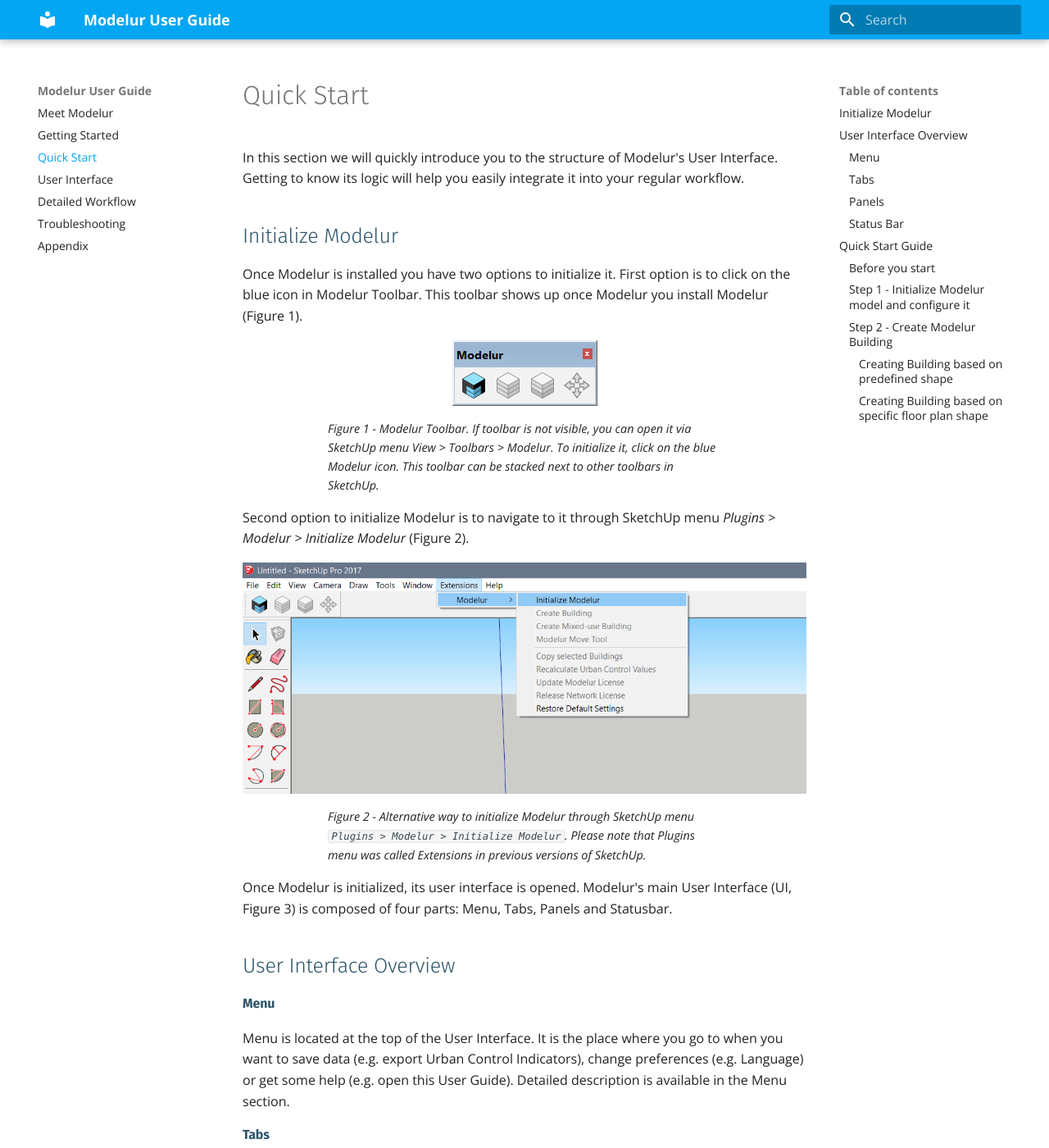
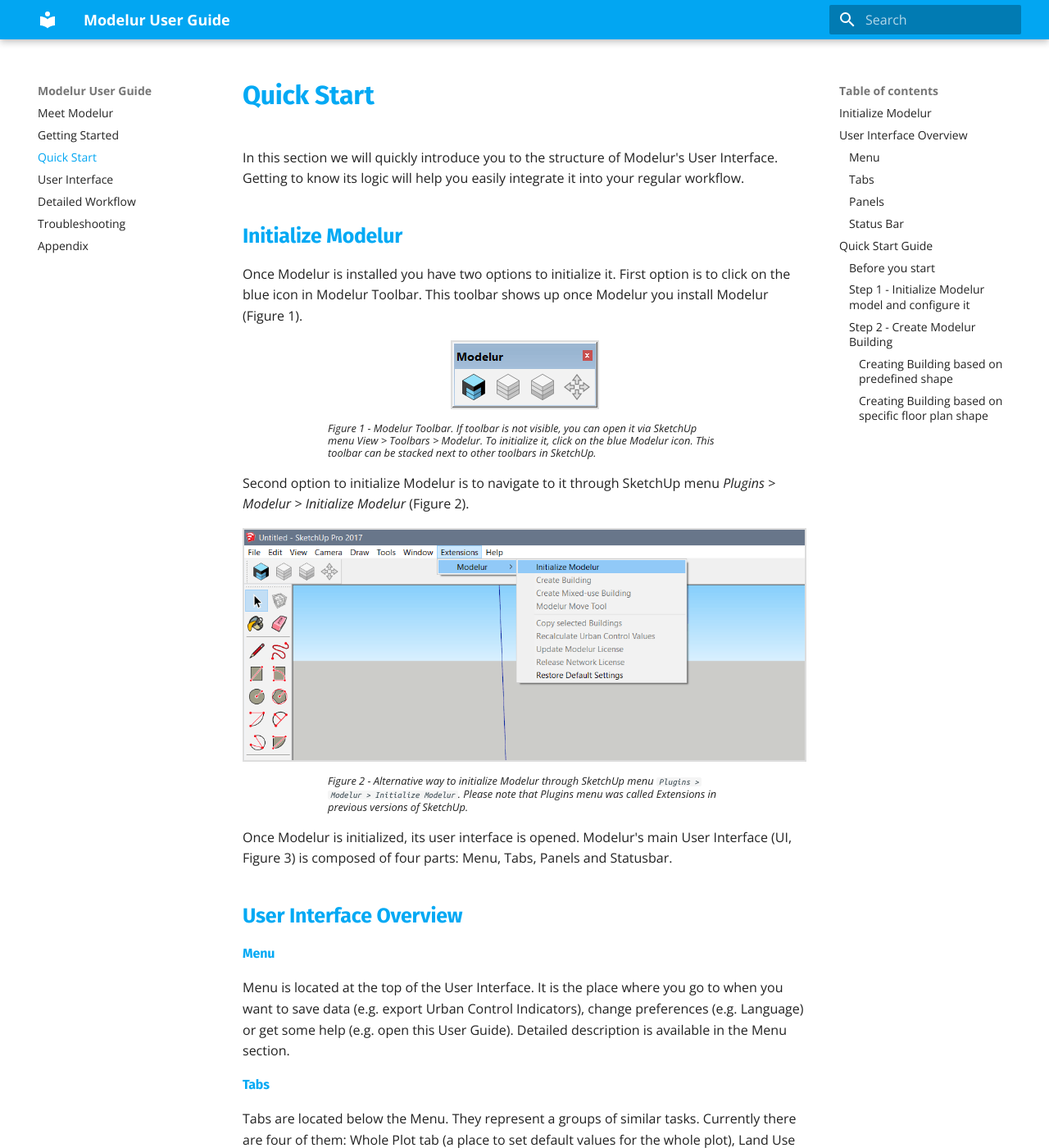
Before and after one commit to Modelur/docs, an MkDocs documentation site: the page built from docs/quickstart.md, in a window 1280 px wide and 1400 px high. Shown: the whole window at 82% size. Built offline with MkDocs 1.6.1 and Material for MkDocs 9.7.7, drawn with Linux system fonts in a browser that asks for light colours; old or Windows-style settings are respelled for this version of MkDocs.

Commit message:
Switch to Material theme.. forgoten css. :-)

```diff
--- a/docs/css/custom.css
+++ b/docs/css/custom.css
@@ -1,76 +1,104 @@
-/*center images*/
+/*CENTER IMAGES*/
 img {
     display: block;
     background-color: transparent;
     border: none;
     margin: 0px auto;
+    border: 2px solid #dddddd;
 }
 
-/*image description*/
+/*IMAGE DESCRIPTION*/
 figcaption {
-    font-size: 90%;
-    margin-top: 0.2em;
-    margin-bottom: 1.2em;
+    font-size: 80%;
+    font-weight: 300;
+    line-height: 1.2em;
+    margin-top: 10px;
 }
 
-/*Modelur User Guide header*/
-.wy-side-nav-search {
-    font-size: 120%;
-    background-color: #599ec6;
+/* TOC */
+.project .name {
+    font-weight: 600;
+    font-size: 21px;
+}
+.drawer {
+    padding-top: 60px;
+    font-size: 14px;
+    line-height: 0.5em;
 }
 
-/*remove home icon*/
-.icon-home:before {
-    /*content:"";*/
-    content:"";
+/*TEXT*/
+.article {
+    font-size: 16px;
+    line-height: 1.4em;
 }
 
-/*left side column colors*/
-.wy-nav-side {
-    background: #2c5469;
+/*PAGE WIDTH*/
+/*BANNER*/
+.bar {
+    display: table;
+    max-width: 960px;
+    margin-left: auto;
+    margin-right: auto;
+    padding-left: 15px;
 }
-.rst-versions .rst-current-version {
-    background: #599ec6;
+@media only screen and (min-width: 960px) {
+    .header {
+        width: 100%
+    }
+    .drawer .scrollable .wrapper hr {
+        width: 48px
+    }
 }
-.rst-versions {
-    border-top: #599ec6;
-    background: #599ec6;
+.project .banner {
+    height: 0px;
+    padding: 37px 20px 3px 0px;
 }
 
-/*search field*/
-.wy-side-nav-search input[type="text"] {
-    border-radius: 2px;
+.main {
+    max-width: 960px;
+    /*margin-left: auto;*/
+    /*margin-right: auto;*/
 }
-/*search result*/
-form .search-query{
-    border-radius: 2px;
+.backdrop-paper {
+    max-width: 960px;
+    height: 100%;
+    /*margin-left: auto;*/
+    /*margin-right: auto;*/
 }
 
-/*code text*/
-code, .rst-content tt {
-    white-space: nowrap;
-    max-width: 100%;
-    background: #fff;
-    border: solid 1px #e1e4e5;
-    font-size: 90%;
-    padding: 0 5px;
-    font-family: Consolas, "Andale Mono WT", "Andale Mono", "Lucida Console", "Lucida Sans Typewriter", "DejaVu Sans Mono", "Bitstream Vera Sans Mono", "Liberation Mono", "Nimbus Mono L", Monaco, "Courier New", Courier, monospace;
-    color: #384e77;
-    overflow-x: auto;
+.admonition {
+    margin: 20px -20px 0px;
 }
 
-h1, h2, h3, legend {
+/*HEADERS*/
+h1, h2, h3, h4, h5, h6, legend {
     margin-top: 0;
-    margin-bottom: 20px;
-    font-weight: 600;
-    color: #2c5469;
+    margin-bottom: 0;
+    font-weight: 600 !important;
+    font-style: normal !important;
+    color: #03a9f4 !important;
     font-family: "Fira Sans", "Roboto Slab", "Georgia", Arial, sans-serif;
 }
-
-h4, h5, h6  {
-    margin-top: 0;
-    margin-bottom: 5px;
-    font-weight: 500;
-    color: #2c5469;
-    font-family: "Fira Sans", "Roboto Slab", "Georgia", Arial, sans-serif;
+.article h1 {
+    font-size: 34px;
+    padding-bottom:22px;
+    border-bottom: 2px solid rgba(0,0,0,.12);
 }
+.article h2 {
+    font-size: 28px;
+}
+.article h3 {
+    font-size: 25px;
+}
+.article h4 {
+    font-size: 22px;
+    font-weight: 400 !important;
+}
+.article h5 {
+    margin-top: 20px;
+    font-size: 20px;
+    font-weight: 400 !important;
+}
+.article .wrapper {
+    padding: 70px 20px 92px;
+}
```
